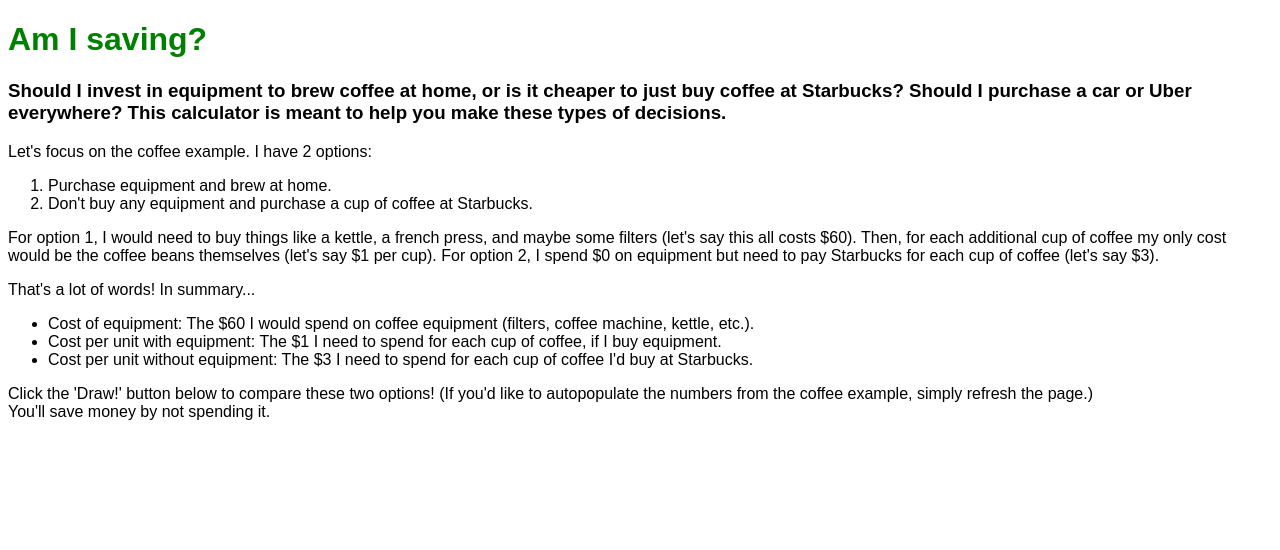
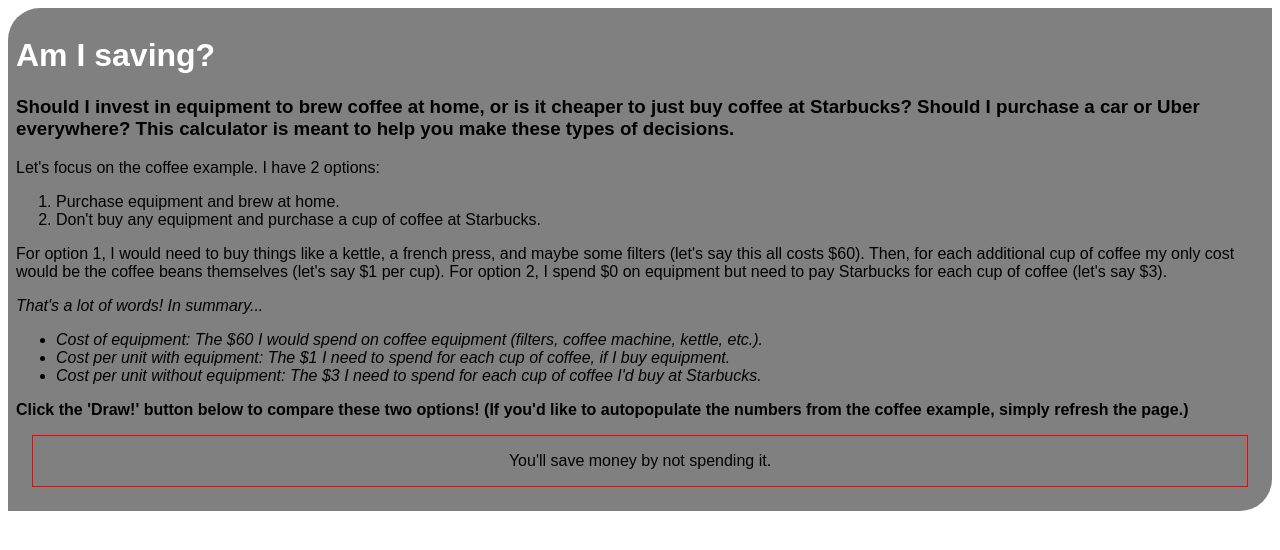
Before and after one commit to ayoskovich/amisaving, a Python web app: template myapp/templates/wireframe.html in a window 1280 px wide. Shown: the top 550 px of the page. Run offline with Jinja, Linux system fonts and the light colour scheme; the template is opened without the code that fills it, so the values that code supplies are empty.

Commit message:
Styling ids

```diff
--- a/myapp/templates/wire_styles.css
+++ b/myapp/templates/wire_styles.css
@@ -1,9 +1,31 @@
 /* amisaving styles */
 
 h1 {
-  color: green
+  color: white;
 }
 
 body {
+  background-color: white;
+}
+
+main {
+  background-color: gray;
   font-family: Arial, Helvetica, sans-serif;
+  padding: .5em;
+  border-radius: 2em 0 2em 0;
 }
+
+#summary {
+  font-style: italic;
+}
+
+#instructions {
+  font-weight: bold;
+}
+
+#solution {
+  margin: 1em;
+  padding: 1em;
+  border: 1px solid red;
+  text-align: center;
+}
--- a/myapp/templates/wireframe.html
+++ b/myapp/templates/wireframe.html
@@ -7,6 +7,14 @@
     </head>
 
     <body>
+      <header>
+      </header>
+
+      <nav>
+      </nav>
+
+
+      <main>
       <h1>Am I saving?</h1>
       <h3>Should I invest in equipment to brew coffee at home, or is it cheaper to just buy coffee at Starbucks? Should I purchase a car or Uber everywhere? This calculator is meant to help you make these types of decisions.</h3>
 
@@ -19,7 +27,7 @@
       For option 1, I would need to buy things like a kettle, a french press, and maybe some filters (let's say this all costs $60). Then, for each additional cup of coffee my only cost would be the coffee beans themselves (let's say $1 per cup). For option 2, I spend $0 on equipment but need to pay Starbucks for each cup of coffee (let's say $3).
       </p>
 
-      <div class="summary">
+      <div id="summary">
         <p>That's a lot of words! In summary...</p>
         <ul>
           <li>Cost of equipment: The $60 I would spend on coffee equipment (filters, coffee machine, kettle, etc.).</li>
@@ -28,18 +36,18 @@
         </ul>
       </div>
 
-      <div class="instructions">
+      <div id="instructions">
       Click the 'Draw!' button below to compare these two options! (If you'd like to autopopulate the numbers from the coffee example, simply refresh the page.)
       </div>
 
       <!-- Input fields -->
       <!-- Draw button -->
 
-      <div class="solution">You'll save money by not spending it.</div>
+      <div id="solution">You'll save money by not spending it.</div>
 
       <!-- Chart -->
 
-
+      </main>
     </body>
 
 </html>
```
